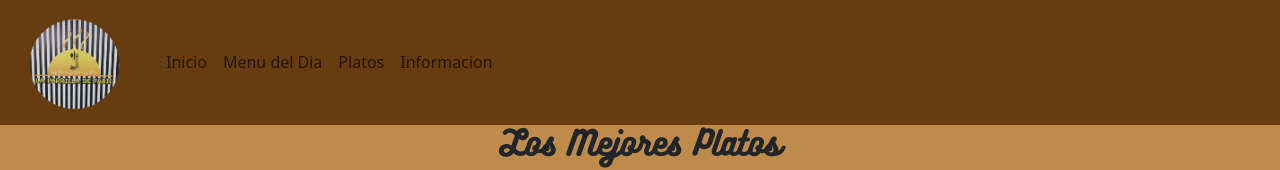
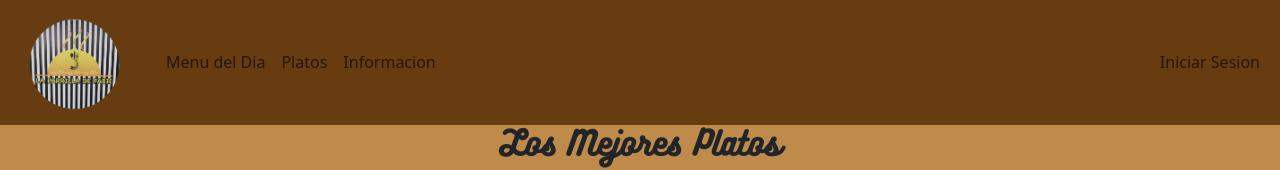
Before and after one commit to JA-Camacho/LaParrillaDeFabii, an Angular app in the folder frontend/: page / in a window 1280 px wide. Shown: the top 170 px of the page. Built offline with nearby package versions, Linux system fonts and the light colour scheme.

Commit message:
Add underline bar in linkActive

```diff
--- a/frontend/src/app/menu/menu.component.css
+++ b/frontend/src/app/menu/menu.component.css
@@ -0,0 +1,24 @@
+/* Estilo para el enlace activo */
+.navbar-nav .nav-item .nav-link.active {
+    text-decoration: none; /* Eliminamos el subrayado por defecto */
+    position: relative; /* Aseguramos que el subrayado esté relativo al enlace */
+    padding-bottom: 2px; /* Espacio para el subrayado */
+    transition: padding-bottom 0.3s ease; /* Transición suave para el subrayado */
+}
+
+/* Efecto de subrayado */
+.navbar-nav .nav-item .nav-link.active::after {
+    content: '';
+    position: absolute;
+    bottom: 0;
+    left: 0;
+    width: 100%;
+    height: 2px; /* Grosor del subrayado */
+    background-color: black; /* Color del subrayado */
+    transition: width 0.3s ease; /* Transición suave para el ancho del subrayado */
+}
+
+/* Efecto de subrayado al pasar el mouse */
+.navbar-nav .nav-item .nav-link:hover::after {
+    width: 100%;
+}
--- a/frontend/src/app/menu/menu.component.html
+++ b/frontend/src/app/menu/menu.component.html
@@ -2,18 +2,25 @@
     <div class="container-fluid">
         <a class="navbar-brand" href="#">
             <img src="../../assets/imgs/logo.png" alt="La Parrilla De Fabii" width="130"
-                class="d-inline-block align-text-top"></a>
+                class="d-inline-block align-text-top">
+        </a>
         <button class="navbar-toggler" type="button" data-bs-toggle="collapse" data-bs-target="#navbarNavAltMarkup"
             aria-controls="navbarNavAltMarkup" aria-expanded="false" aria-label="Toggle navigation">
             <span class="navbar-toggler-icon"></span>
         </button>
         <div class="collapse navbar-collapse" id="navbarNavAltMarkup">
-            <div class="navbar-nav">
-                <a class="nav-link" aria-current="page" routerLink="/">Inicio</a>
-                <a class="nav-link" routerLink="/">Menu del Dia</a>
-                <a class="nav-link" routerLink="/plato">Platos</a>
-                <a class="nav-link" routerLink="/info">Informacion</a>
-            </div>
+            <ul class="navbar-nav me-auto mb-2 mb-sm-0">
+                <li class="nav-item"><a class="nav-link" [routerLink]="['/menuDia']"
+                        [routerLinkActive]="['active']">Menu del Dia</a></li>
+                <li class="nav-item"><a class="nav-link" [routerLink]="['/plato']"
+                        [routerLinkActive]="['active']">Platos</a></li>
+                <li class="nav-item"><a class="nav-link" [routerLink]="['/info']"
+                        [routerLinkActive]="['active']">Informacion</a></li>
+            </ul>
+            <ul class="navbar-nav">
+                <li class="nav-item"><a class="nav-link" [routerLink]="['/sesion']"
+                        [routerLinkActive]="['active']">Iniciar Sesion</a></li>
+            </ul>
         </div>
     </div>
 </nav>
--- a/frontend/src/app/menu/menu.component.ts
+++ b/frontend/src/app/menu/menu.component.ts
@@ -1,4 +1,5 @@
 import { Component } from '@angular/core';
+import { Router, NavigationEnd } from '@angular/router';
 
 @Component({
   selector: 'app-menu',
@@ -6,5 +7,19 @@ import { Component } from '@angular/core';
   styleUrls: ['./menu.component.css']
 })
 export class MenuComponent {
+  currentPath: string = '/'; // Ruta activa actual
 
+  constructor(private router: Router) {
+    // Suscribirse a los cambios de ruta
+    this.router.events.subscribe((event) => {
+      if (event instanceof NavigationEnd) {
+        this.currentPath = event.url; // Actualizar la ruta activa actual
+      }
+    });
+  }
+
+  // Comprobar si un enlace está activo
+  isActive(path: string): boolean {
+    return this.currentPath === path;
+  }
 }
```
